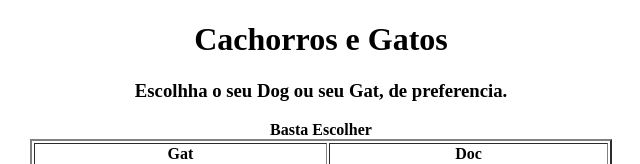
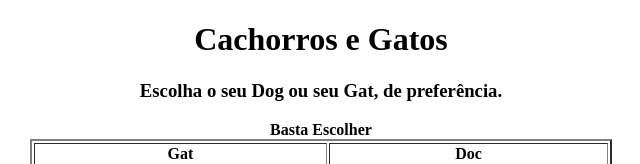
Before and after one commit to Ribamar49/animais, a plain HTML site: page index.html in a window 1280 px wide. Shown: the top 164 px of the page, 319-959 px from the left. Drawn offline with Linux system fonts and the light colour scheme.

Commit message:
Add files via upload

```diff
--- a/index.html
+++ b/index.html
@@ -7,7 +7,7 @@
 </head>
 <body>
   <h1 align="center">Cachorros e Gatos</h1>
-  <h3 align="center">Escolhha o seu Dog ou seu Gat, de preferencia.</h3>
+  <h3 align="center">Escolha o seu Dog ou seu Gat, de preferência.</h3>
   <table border="2px" align="center">
         <caption align="center"><b>Basta Escolher</b></caption>
             <tr>
```
